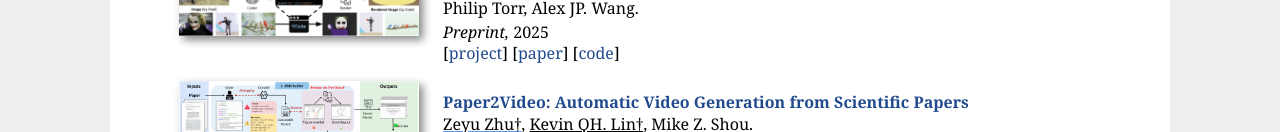
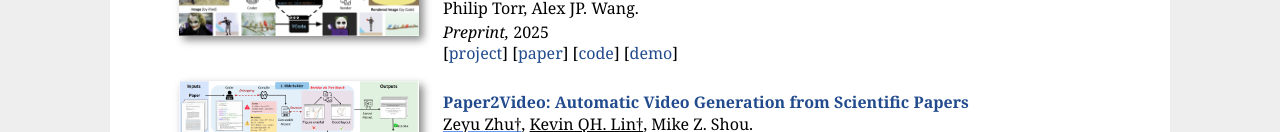
Before and after one commit to QinghongLin/QinghongLin.github.io, a plain HTML site: page index.html in a window 1280 px wide. Shown: the part 1240-1372 px from the top of the page. Drawn offline with Linux system fonts and the light colour scheme.

Commit message:
Add demo link to index.html

```diff
--- a/index.html
+++ b/index.html
@@ -275,6 +275,7 @@
 								[<a href="https://csu-jpg.github.io/VCode/">project</a>]
 								[<a href="http://arxiv.org/pdf/2511.02778">paper</a>]
 								[<a href="https://github.com/CSU-JPG/VCode">code</a>]
+								[<a href="https://huggingface.co/spaces/CSU-JPG/VCode">demo</a>]
 								<br>
 						</td>
 					</tr>
```
